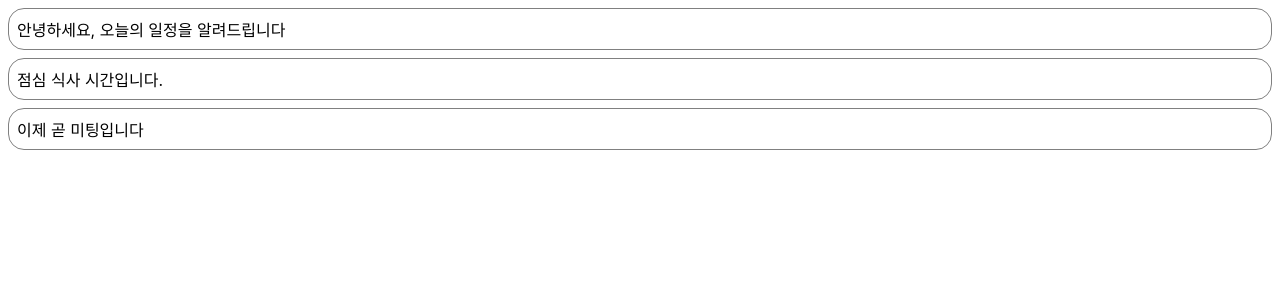
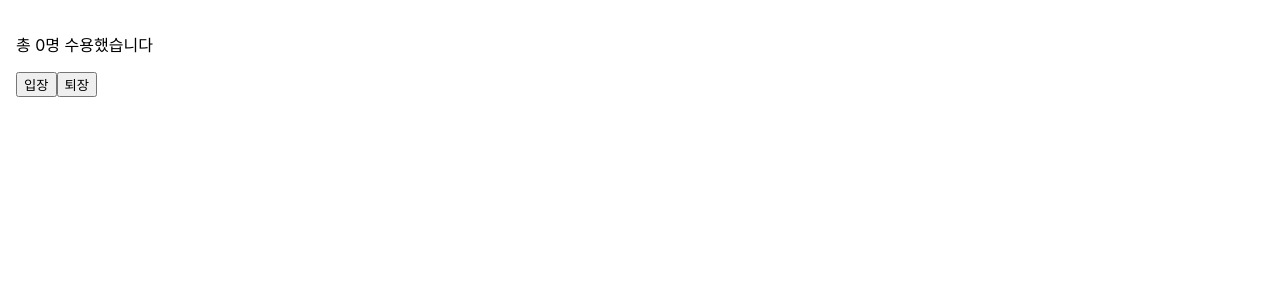
Before and after one commit to blackjune67/toyblog, a React (Create React App) app in the folder front/blog/: page / in a window 1280 px wide. Shown: the top 300 px of the page. Built offline with nearby package versions, Linux system fonts and the light colour scheme.

Commit message:
react learn hook

```diff
--- a/front/blog/src/chapter06/Notification.jsx
+++ b/front/blog/src/chapter06/Notification.jsx
@@ -36,10 +36,9 @@
     console.log('==> componentDidCatch : ', `${this.props.id}`)
   }
 
-
   constructor(props) {
     super(props);
-    this.state = {};
+    this.state = {}; // * state 초기화
   }
   render() {
     return (
--- a/front/blog/src/chapter06/NotificationList.jsx
+++ b/front/blog/src/chapter06/NotificationList.jsx
@@ -1,6 +1,5 @@
 import React from 'react';
 import Notification from "./Notification";
-// import notification from "./Notification";
 
 const reservedNotifications = [
   {
@@ -30,6 +29,7 @@
 
   componentDidMount() {
     const {notifications} = this.state;
+    console.log('==> instanceOf', notifications instanceof Object);
 
     timer = setInterval(() => {
       if (notifications.length < reservedNotifications.length) {
@@ -39,10 +39,13 @@
           notifications: notifications,
         });
       } else {
+        this.setState({
+          notifications: [],
+        });
         clearInterval(timer);
       }
 
-    }, 1000);
+    }, 3000);
   }
 
   componentWillUnmount() {
--- /dev/null
+++ b/front/blog/src/chapter07/Accommodate.jsx
@@ -0,0 +1,33 @@
+import {useEffect, useState} from "react";
+import {UseCounter as useCounter} from "./UseCounter";
+
+const MAX_CAPACITY = 10;
+
+export function Accommodate(props) {
+  // * state value, state FN
+  const [isFull, setIsFull] = useState(false);
+  const [count, increaseCount, decreaseCount] = useCounter(0);
+
+  // * 의존성 배열이 없는 훅이 호출된 이유는 컴포넌트가 업데이트됐기때문.
+  useEffect(() => {
+    console.log('=============');
+    console.log('useEffect() is called');
+    console.log(`isFull : ${isFull}`);
+  });
+
+  // * 값이 업데이트 됨.
+  useEffect(() => {
+    setIsFull(count >= MAX_CAPACITY);
+    console.log(`Current count value : ${count}`);
+  }, [count]);
+
+
+  return (
+      <div style={{padding: 16}}>
+        <p>{`총 ${count}명 수용했습니다`}</p>
+        <button onClick={increaseCount} disabled={isFull}>입장</button>
+        <button onClick={decreaseCount}>퇴장</button>
+        {isFull && <p style={{color: "red"}}>정원이 가득찼습니다.</p>}
+      </div>
+  )
+}
--- /dev/null
+++ b/front/blog/src/chapter07/UseCounter.jsx
@@ -0,0 +1,9 @@
+import {useState} from "react";
+
+export function UseCounter(initialValue) {
+  const [count, setCount] = useState(initialValue);
+  const increaseCount = () => setCount((count) => count + 1);
+  const decreaseCount = () => setCount((count) => Math.max(count - 1, 0));
+
+  return [count, increaseCount, decreaseCount]
+}
--- a/front/blog/src/index.js
+++ b/front/blog/src/index.js
@@ -2,13 +2,15 @@
 import ReactDOM from 'react-dom/client';
 import './index.css';
 import reportWebVitals from './reportWebVitals';
-import NotificationList from "./chapter06/NotificationList";
+import {Accommodate} from "./chapter07/Accommodate";
 
 const root = ReactDOM.createRoot(document.getElementById('root'));
 root.render(
     <React.StrictMode>
       {/*<CommentList />*/}
-      <NotificationList />
+      {/*<NotificationList />*/}
+      {/*  <Calculator />*/}
+      <Accommodate />
     </React.StrictMode>
 );
 /*setInterval(() => {
```
Also changed, not shown: front/blog/src/chapter07/Calculator.jsx (added, +18 -0 lines).
